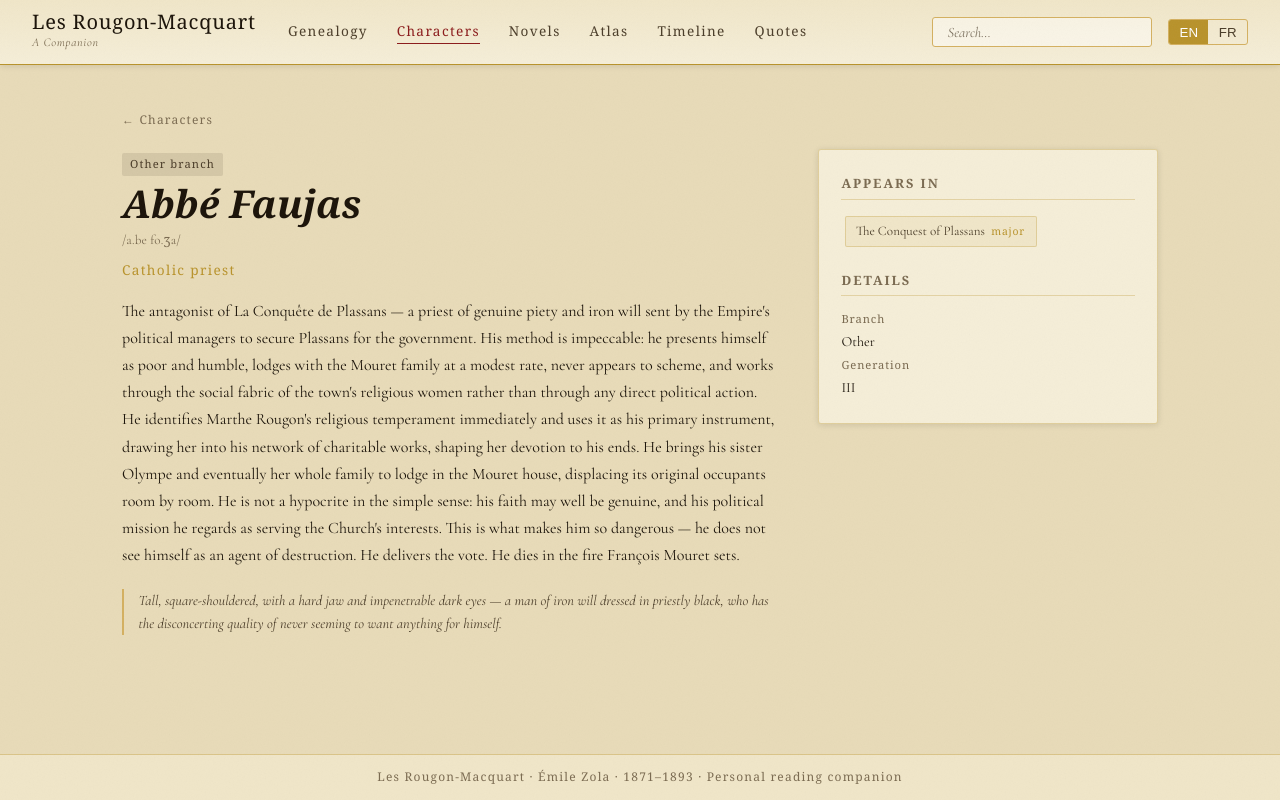
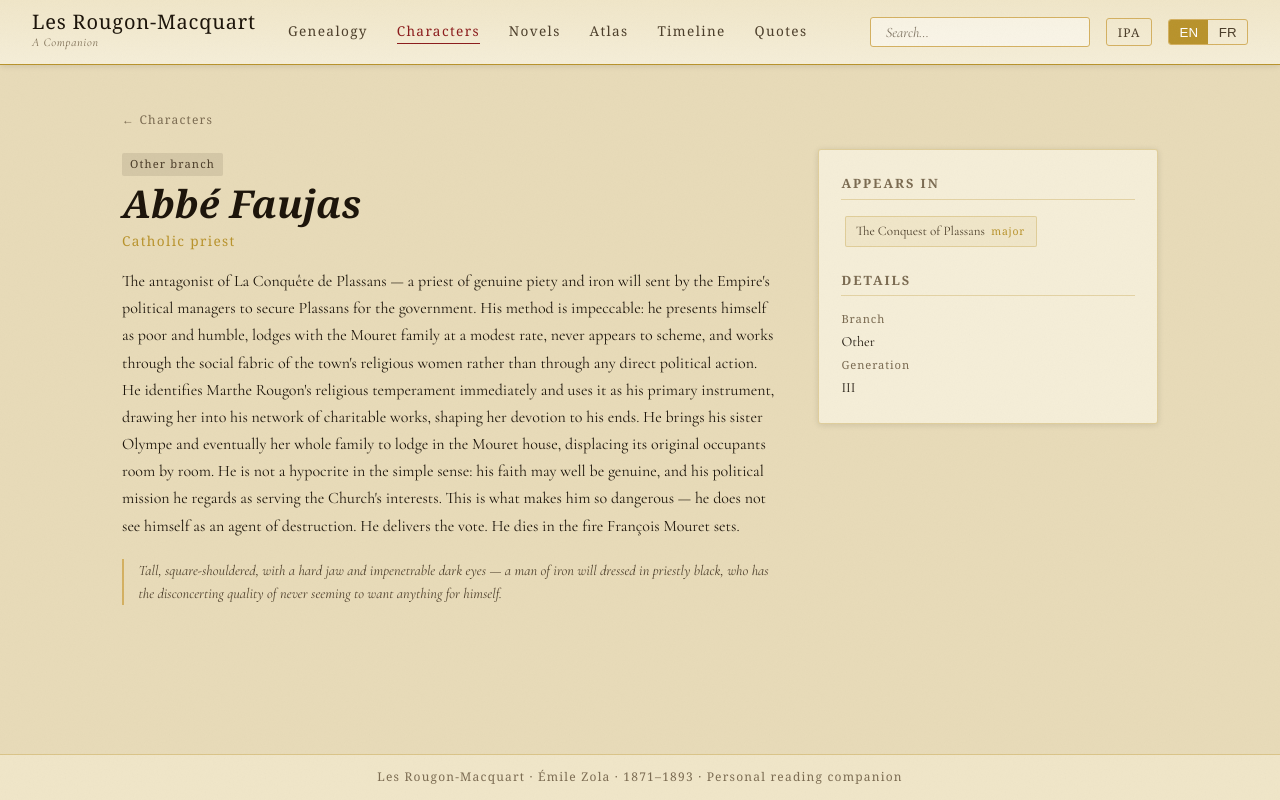
Before and after one commit to JessicaSabaRamirez/les-rougon-macquart, a FastAPI app: page /characters/abbe-faujas in a window 1280 px wide. Run offline with FastAPI, Linux system fonts and the light colour scheme; some web fonts are replaced.

Commit message:
Add IPA visibility toggle to site header
Small 'IPA' button beside the language toggle shows/hides all
IPA pronunciations site-wide. Off by default; state persisted in
localStorage (rm_ipa). Matches the visual style of the EN/FR toggle.

- base.html: IPA toggle button with aria-pressed
- main.js: setIPA() / toggleIPA() with localStorage init defaulting off
- main.css: .ipa-toggle-btn styles + html:not([data-ipa="on"]) rule

Co-Authored-By: Claude Sonnet 4.6 <noreply@anthropic.com>

```diff
--- a/app/static/css/main.css
+++ b/app/static/css/main.css
@@ -152,6 +152,17 @@ a:hover { color: var(--rougon-light); }
 .search-result-sub { font-size: 0.8rem; font-style: italic; color: var(--ink-faded); }
 
 /* Language toggle */
+.ipa-toggle-btn {
+  border: 1px solid var(--gold-light); border-radius: var(--radius);
+  background: transparent; padding: 0.28rem 0.65rem; cursor: pointer;
+  font-family: var(--font-sc); font-size: 0.75rem; letter-spacing: 0.1em;
+  color: var(--ink-faded); transition: all var(--transition);
+}
+.ipa-toggle-btn.active, .ipa-toggle-btn:hover { background: var(--gold); color: white; border-color: var(--gold); }
+
+/* IPA hidden unless toggled on */
+html:not([data-ipa="on"]) .ipa-pronunciation { display: none; }
+
 .lang-toggle {
   display: flex; border: 1px solid var(--gold-light);
   border-radius: var(--radius); overflow: hidden;
--- a/app/static/js/main.js
+++ b/app/static/js/main.js
@@ -32,6 +32,29 @@ function setLang(lang) {
 (function initLang() {
   const saved = localStorage.getItem(LANG_KEY) || 'en';
   setLang(saved);
+})();
+
+
+/* ── IPA toggle ──────────────────────────────────────────────────────────── */
+const IPA_KEY = 'rm_ipa';
+
+function setIPA(val) {
+  document.documentElement.setAttribute('data-ipa', val);
+  localStorage.setItem(IPA_KEY, val);
+  const btn = document.getElementById('ipaToggle');
+  if (btn) {
+    btn.classList.toggle('active', val === 'on');
+    btn.setAttribute('aria-pressed', val === 'on');
+  }
+}
+
+function toggleIPA() {
+  setIPA(document.documentElement.getAttribute('data-ipa') === 'on' ? 'off' : 'on');
+}
+
+// Default: off
+(function initIPA() {
+  setIPA(localStorage.getItem(IPA_KEY) || 'off');
 })();
 
 
--- a/app/templates/base.html
+++ b/app/templates/base.html
@@ -52,6 +52,10 @@
         <div class="search-dropdown" id="searchDropdown" hidden></div>
       </div>
 
+      <!-- IPA toggle -->
+      <button class="ipa-toggle-btn" id="ipaToggle" onclick="toggleIPA()"
+              aria-pressed="false" title="Show pronunciation guide">IPA</button>
+
       <!-- Language toggle -->
       <div class="lang-toggle" role="group" aria-label="Language">
         <button class="lang-btn active" data-lang-btn="en" onclick="setLang('en')">EN</button>
```
